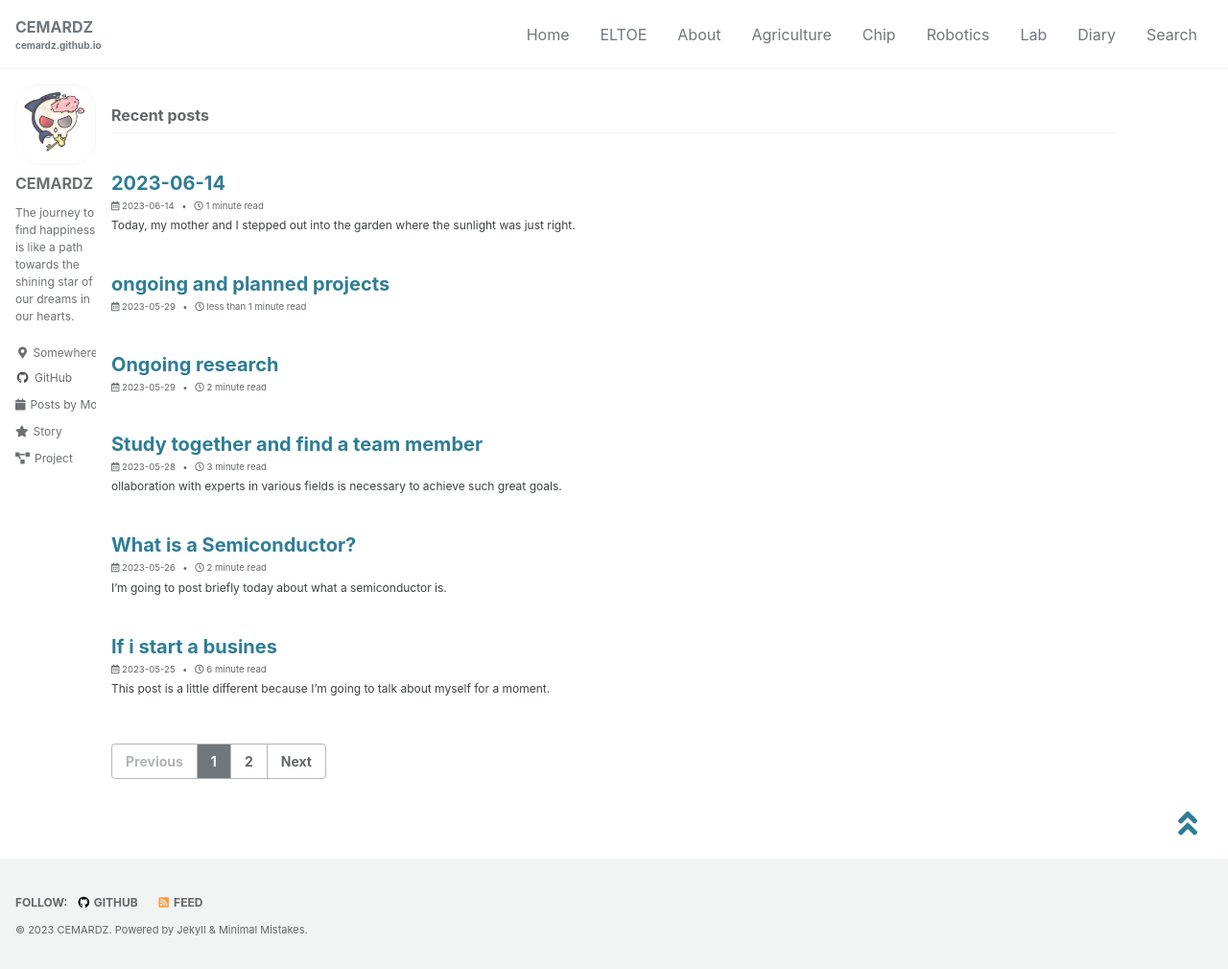
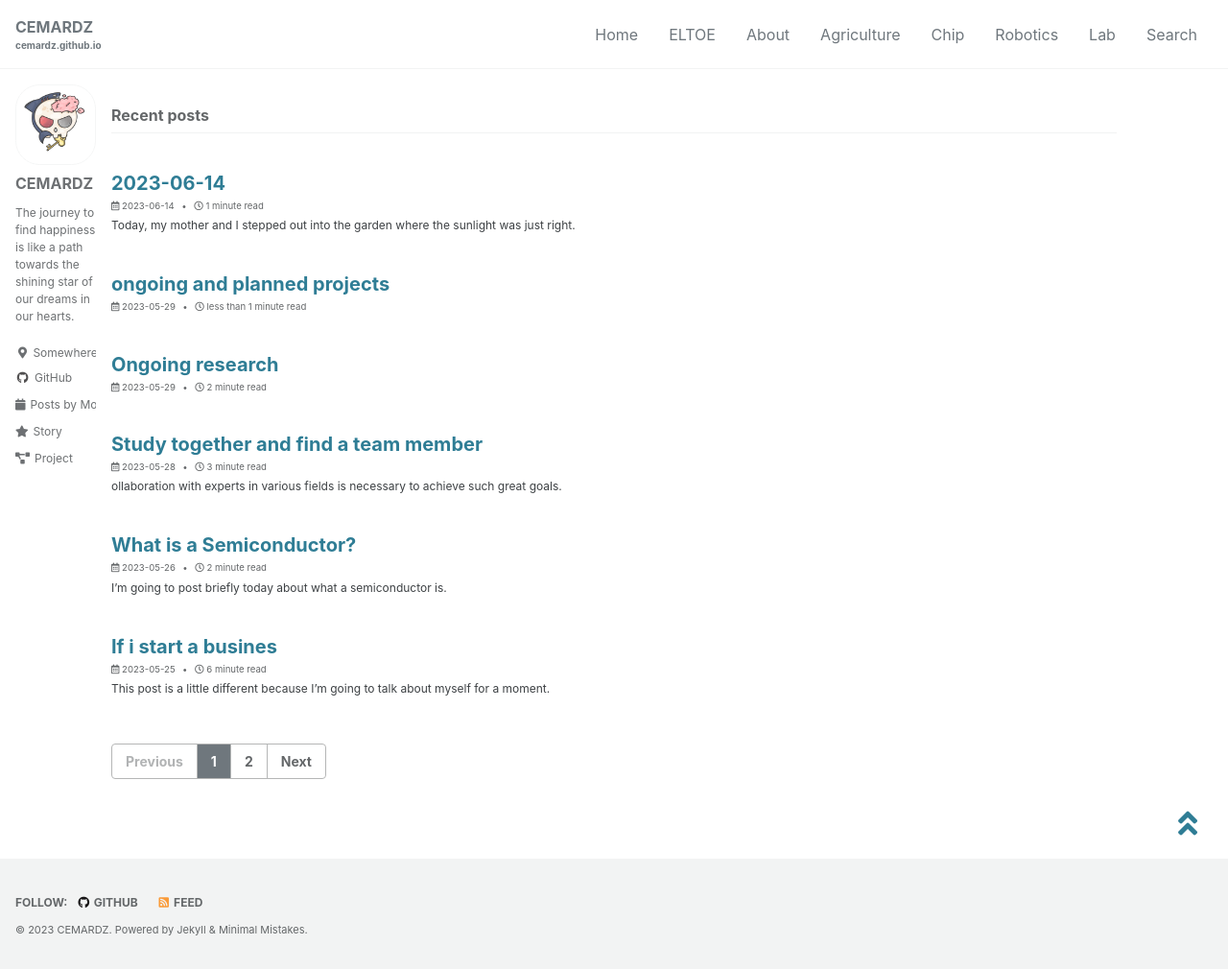
Before and after one commit to cemardz/cemardz.github.io, a Jekyll site: the page built from index.html, in a window 1280 px wide. Shown: the whole page at 96% size. Built offline with Jekyll 4.4.1, drawn with Linux system fonts in a browser that asks for light colours; cached includes are drawn as plain includes; some web fonts are replaced; the list of posts is cut into pages by our own code.

Commit message:
Update navigation.yml

```diff
--- a/_data/navigation.yml
+++ b/_data/navigation.yml
@@ -14,8 +14,6 @@ main:
     url: /robotics/
   - title: "Lab"
     url: /lab/
-  - title: "Diary"
-    url: /diary/
   # - title: "Project"
   #   url: /project/
   # - title: "Category"
```
